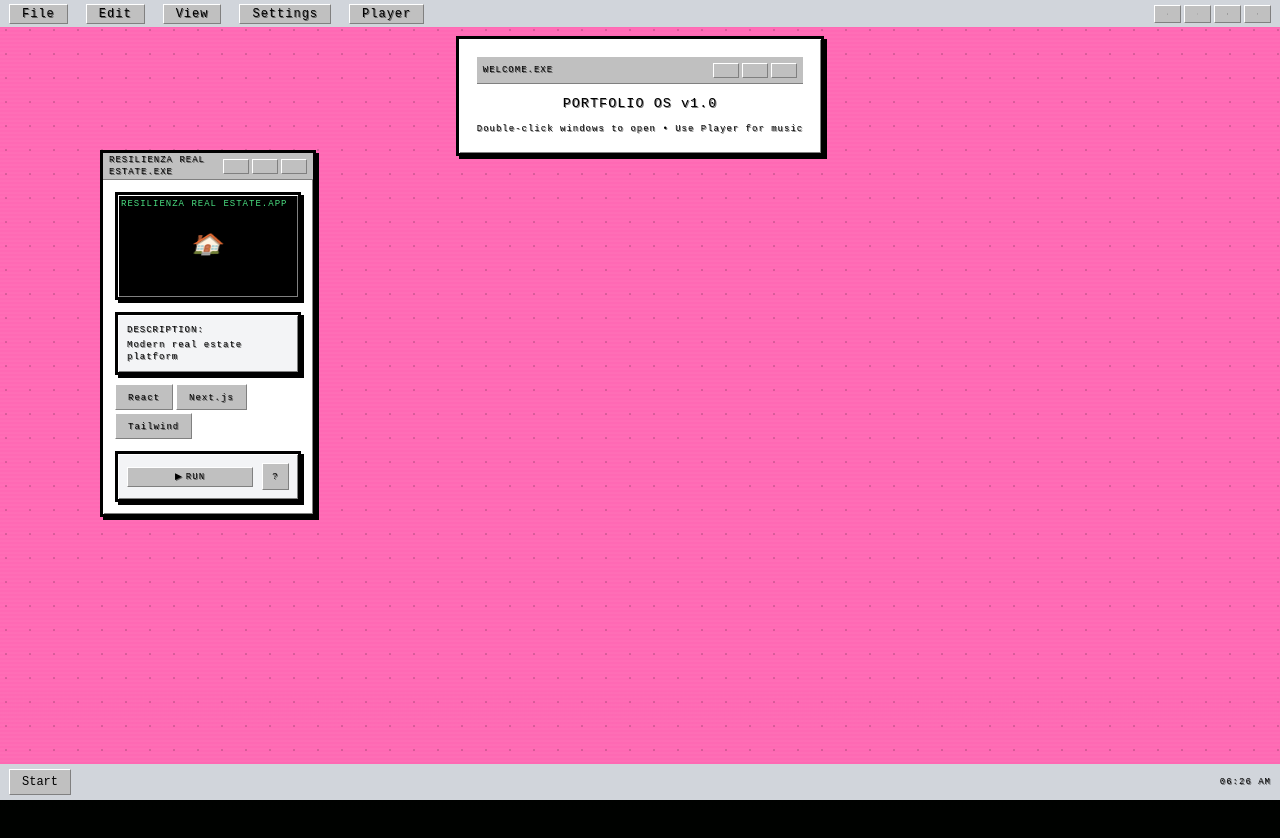
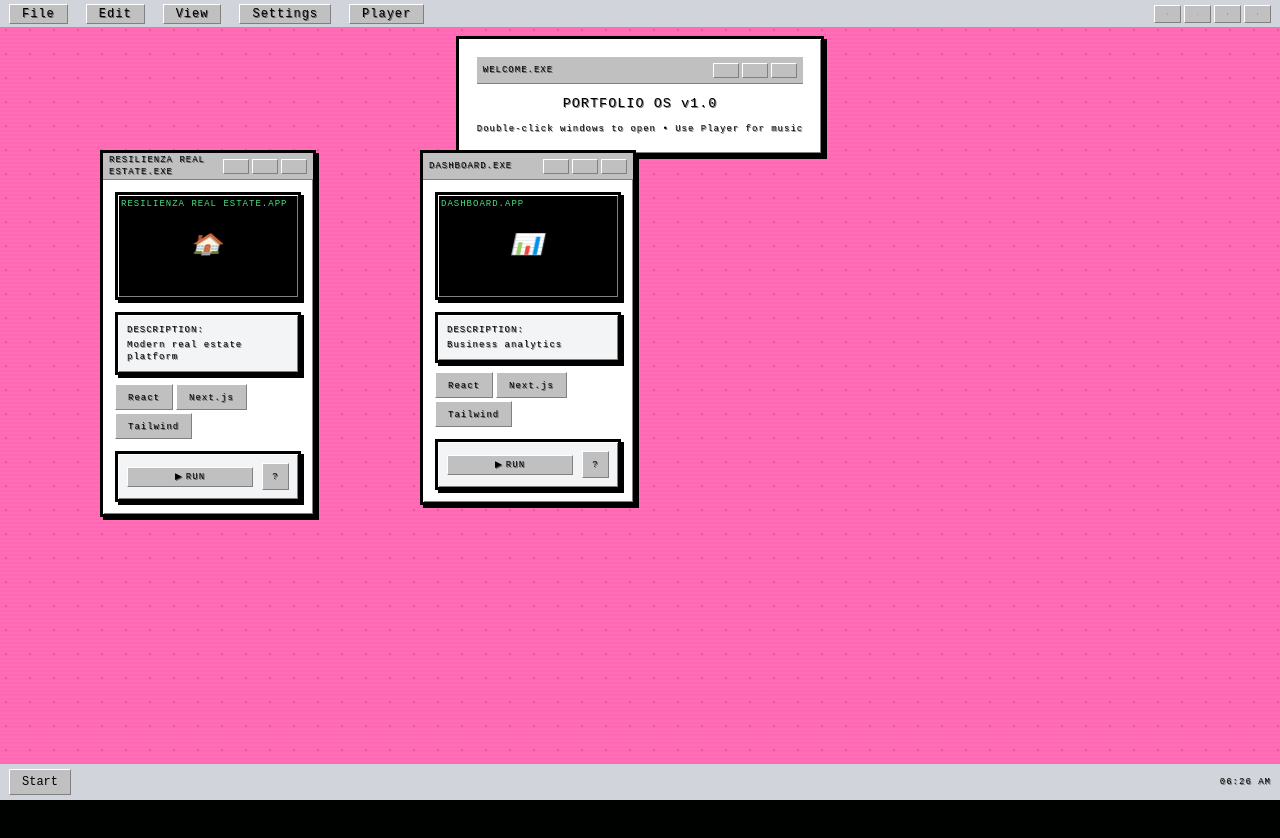
Before and after one commit to camilomontenegro/Portfolio, a Next.js app: page / in a window 1280 px wide. Shown: the top 838 px of the page. Built offline with nearby package versions, Linux system fonts and the light colour scheme.

Commit message:
feat: added project

```diff
--- a/data/index.ts
+++ b/data/index.ts
@@ -9,13 +9,21 @@ export const projects: Project[] = [
     description: "Modern real estate platform",
     url: "https://resilienza-real-state.vercel.app/",
     tech: ["React", "Next.js", "Tailwind"]
+  },
+  {
+    id: 2,
+    title: "Dashboard",
+    preview: "📊",
+    description: "Business analytics",
+    url: "https://resilienza-dashboard.vercel.app/",
+    tech: ["React", "Next.js", "Tailwind"]
   }
 ]
 
 export const socialLinks: SocialLink[] = [
-  { icon: Github, url: "https://github.com/yourusername", color: "#333" },
+  { icon: Github, url: "https://github.com/camilomontenegro", color: "#333" },
   { icon: Twitter, url: "https://twitter.com/yourusername", color: "#1DA1F2" },
-  { icon: Linkedin, url: "https://linkedin.com/in/yourusername", color: "#0A66C2" },
+  { icon: Linkedin, url: "www.linkedin.com/in/camilo-montenegro", color: "#0A66C2" },
   { icon: Mail, url: "mailto:your@email.com", color: "#EA4335" }
 ]
 
```
